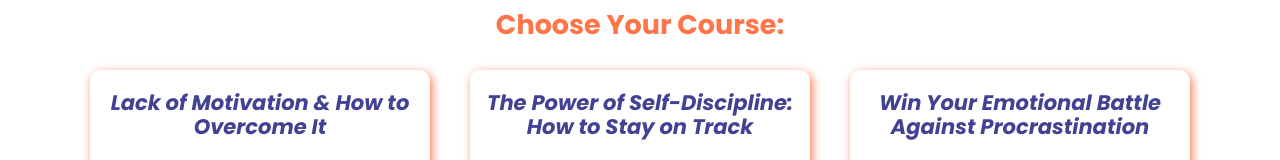
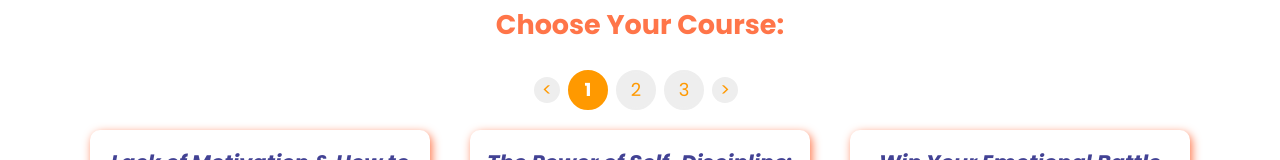
Before and after one commit to NemesisUA/ELearn, a React (Create React App) app: page / in a window 1280 px wide. Shown: the part 141-301 px from the top of the page. Built offline with nearby package versions, Linux system fonts and the light colour scheme.

Commit message:
feat: add pagination

```diff
--- a/src/assets/CoursesPage.css
+++ b/src/assets/CoursesPage.css
@@ -14,3 +14,63 @@
   justify-content: center;
   gap: 40px;
 }
+
+/* pagination */
+.pagination {
+  display: flex;
+  justify-content: center;
+  align-items: center;
+  margin: 20px auto;
+}
+
+.pagination__list {
+  display: flex;
+  align-items: center;
+  list-style: none;
+}
+
+.pagination__item,
+.pagination__arrow {
+  display: flex;
+  align-items: center;
+  justify-content: center;
+  width: 4rem;
+  height: 4rem;
+  color: var(--color-primary);
+  background-color: gray;
+  border: 2px solid gray;
+  border-radius: 50%;
+  margin-right: 8px;
+  cursor: pointer;
+  transition: all 0.3s ease-in;
+}
+
+.light .pagination__item,
+.light .pagination__arrow {
+  background-color: #eee;
+  border: 2px solid #eee;
+}
+
+.pagination__arrow {
+  width: 2.6rem;
+  height: 2.6rem;
+}
+
+.pagination__item:hover,
+.pagination__arrow:hover {
+  transform: scale(1.05);
+  border: 2px solid var(--color-primary);
+}
+
+.pagination__item_active {
+  color: #fff;
+  background-color: var(--color-primary);
+  border: 2px solid var(--color-primary);
+}
+
+.light .pagination__item_active {
+  color: #fff;
+  font-weight: bold;
+  background-color: var(--color-primary);
+  border: 2px solid var(--color-primary);
+}
--- a/src/pages/CoursesPage.jsx
+++ b/src/pages/CoursesPage.jsx
@@ -1,29 +1,72 @@
-import React, { useContext } from 'react'
+import React, { useContext, useEffect, useState } from 'react'
 import { CoursesContext } from '../hoc/CoursesProvider'
 import '../assets/CoursesPage.css'
 import { Card } from '../components/Card.jsx'
 
+
 const CoursesPage = () => {
-  const courses = useContext(CoursesContext || []);
+  const courses  = useContext(CoursesContext || []);
+  const [itemsPerPage, setItemsPerPage] = useState(10);
+  const [currentPage, setCurrentPage] = useState(1);
+
+  const totalPages = Math.ceil(courses.length / itemsPerPage);
+  const pages = [...Array(totalPages + 1).keys()].slice(1);
+
+  const indexOfLastItem = currentPage * itemsPerPage;
+  const indexOfFirstItem = indexOfLastItem - itemsPerPage;
+
+  const visibleItems = courses.slice(indexOfFirstItem, indexOfLastItem);
+
+  const prevPageHandler = () => {
+    if (currentPage > 1) setCurrentPage(currentPage => currentPage - 1);
+  }
+
+  const nextPageHandler = () => {
+    if (currentPage < totalPages) setCurrentPage(currentPage => currentPage + 1);
+  }
 
   return (
     <main>
      <div className='wrapper'>
       <section className='courses'>
         <h2 className='courses__title'>Choose Your Course:</h2>
-        <ul className='courses__list'>
-          { courses && courses.length > 0 &&
-            courses.map(item => (
+
+        <div className="pagination">
+          <span onClick={prevPageHandler}
+            className="pagination__arrow">&lt;</span>
+          <ul className="pagination__list">
+            { pages &&
+              pages.map(page => (
+                <li
+                  onClick={() => setCurrentPage(page)}
+                  key={page}
+                  className={page === currentPage ? 'pagination__item pagination__item_active'
+                   : 'pagination__item'}
+                >
+                  {page}
+                </li>
+              ))
+            }
+          </ul>
+          <span onClick={nextPageHandler}
+            className="pagination__arrow">&gt;</span>
+        </div>
+
+         <ul className='courses__list'>
+          { visibleItems && visibleItems.length > 0 &&
+            visibleItems.map(item => (
               <Card
                 key={item.id}
                 title={item.title}
                 src={item.previewImageLink}
                 lessonsCount={item.lessonsCount}
                 rating={item.rating}
-                skills={item.meta.skills} />
+                skills={item.meta.skills}
+              />
             ))
           }
         </ul>
+
       </section>
      </div>
     </main>
```
Also changed, not shown: package.json (line endings or trailing spaces), 1 other file (tests, documents, lock files or other folders).
